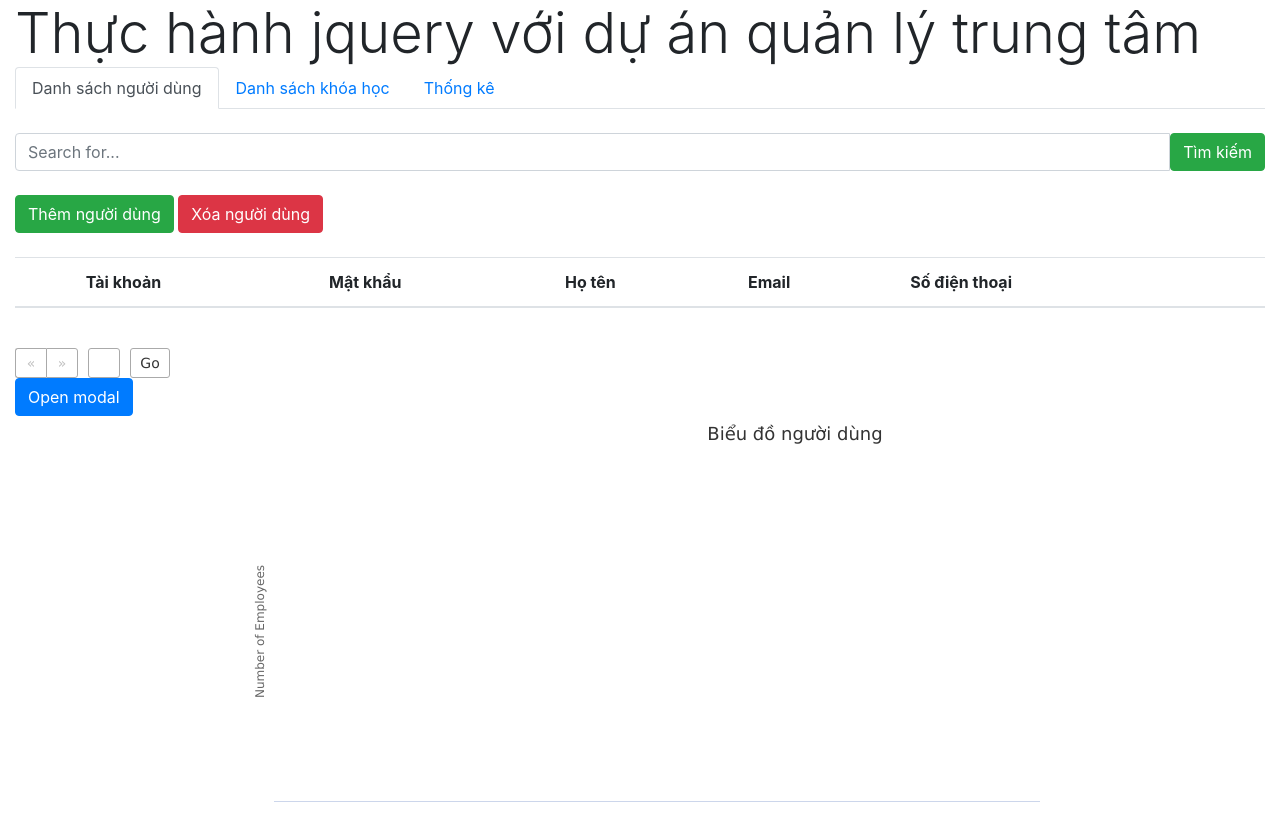
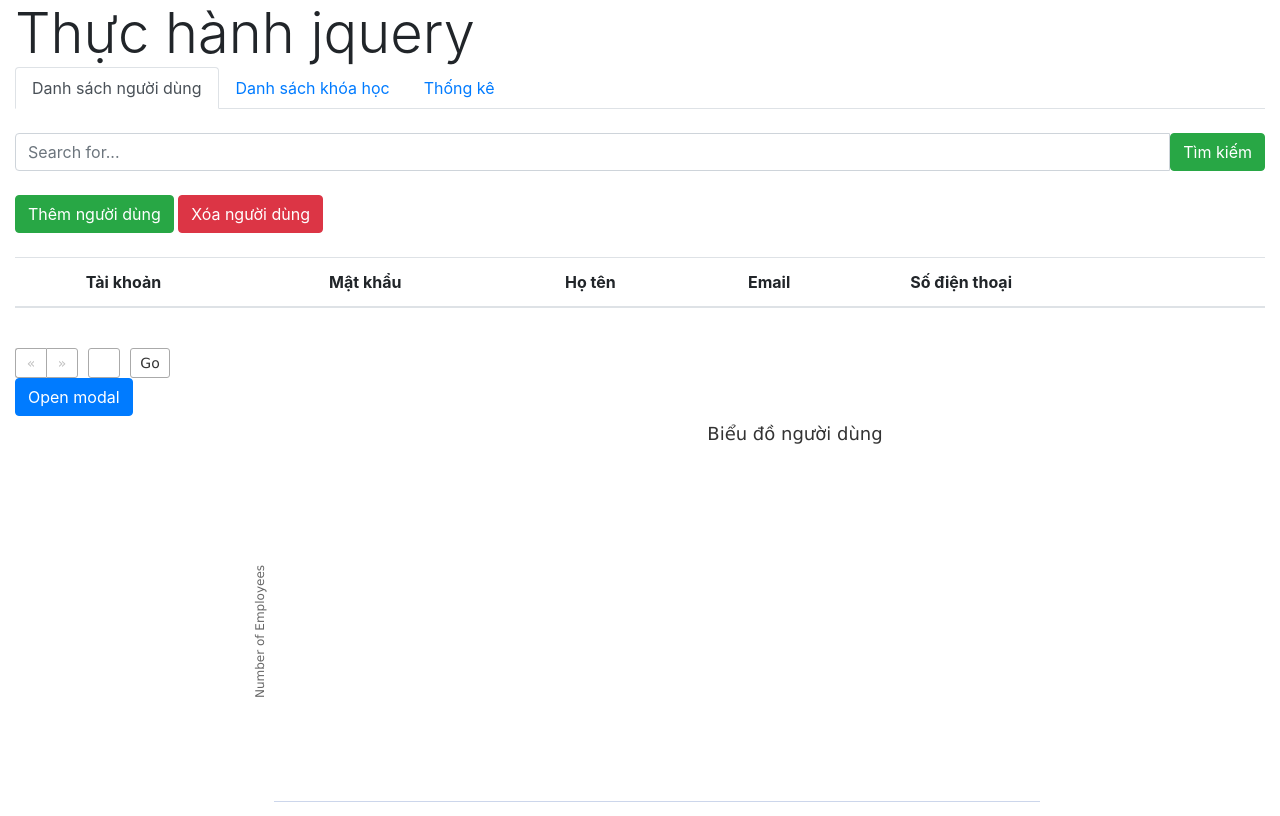
Before and after one commit to kaitokido14120/QLTTFE10, a website: page demoJquery/app/Views/quanlynguoidung.html in a window 1280 px wide. Drawn offline with nearby package versions, Linux system fonts and the light colour scheme.

Commit message:
edit title quanlinguoidung.html

```diff
--- a/demoJquery/app/Views/quanlynguoidung.html
+++ b/demoJquery/app/Views/quanlynguoidung.html
@@ -5,7 +5,7 @@
     <meta charset="UTF-8">
     <meta name="viewport" content="width=device-width, initial-scale=1.0">
     <meta http-equiv="X-UA-Compatible" content="ie=edge">
-    <title>Document</title>
+    <title>Thy - quản lí người dùng</title>
     <link rel="stylesheet" href="https://stackpath.bootstrapcdn.com/bootstrap/4.1.0/css/bootstrap.min.css" integrity="sha384-9gVQ4dYFwwWSjIDZnLEWnxCjeSWFphJiwGPXr1jddIhOegiu1FwO5qRGvFXOdJZ4"
         crossorigin="anonymous">
     <link rel="stylesheet" href="../../assets/css/quanlynguoidung.css">
@@ -13,7 +13,7 @@
 
 <body>
     <div class="container-fluid">
-        <header class="display-4">Thực hành jquery với dự án quản lý trung tâm</header>
+        <header class="display-4">Thực hành jquery </header>
         <!-- Phan tab menu -->
         <ul class="nav nav-tabs" role="tablist">
             <li class="nav-item">
```
